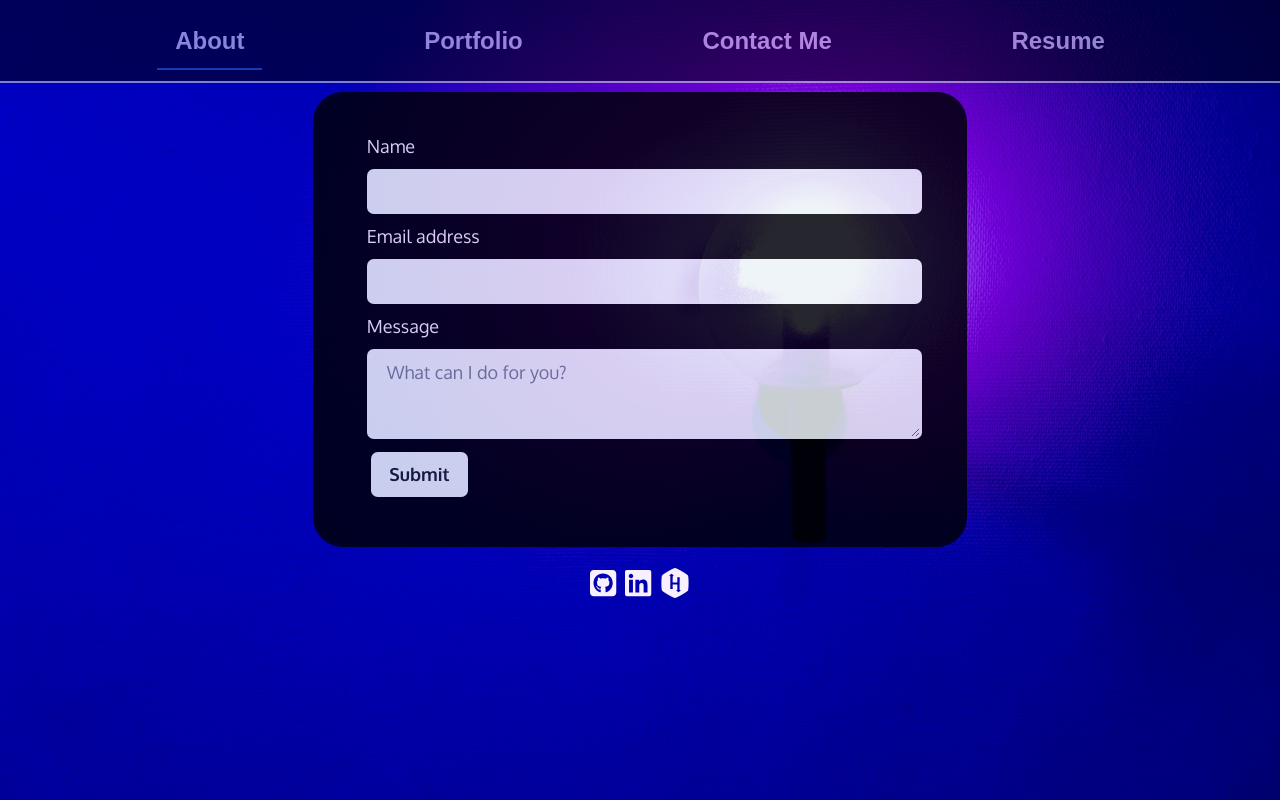
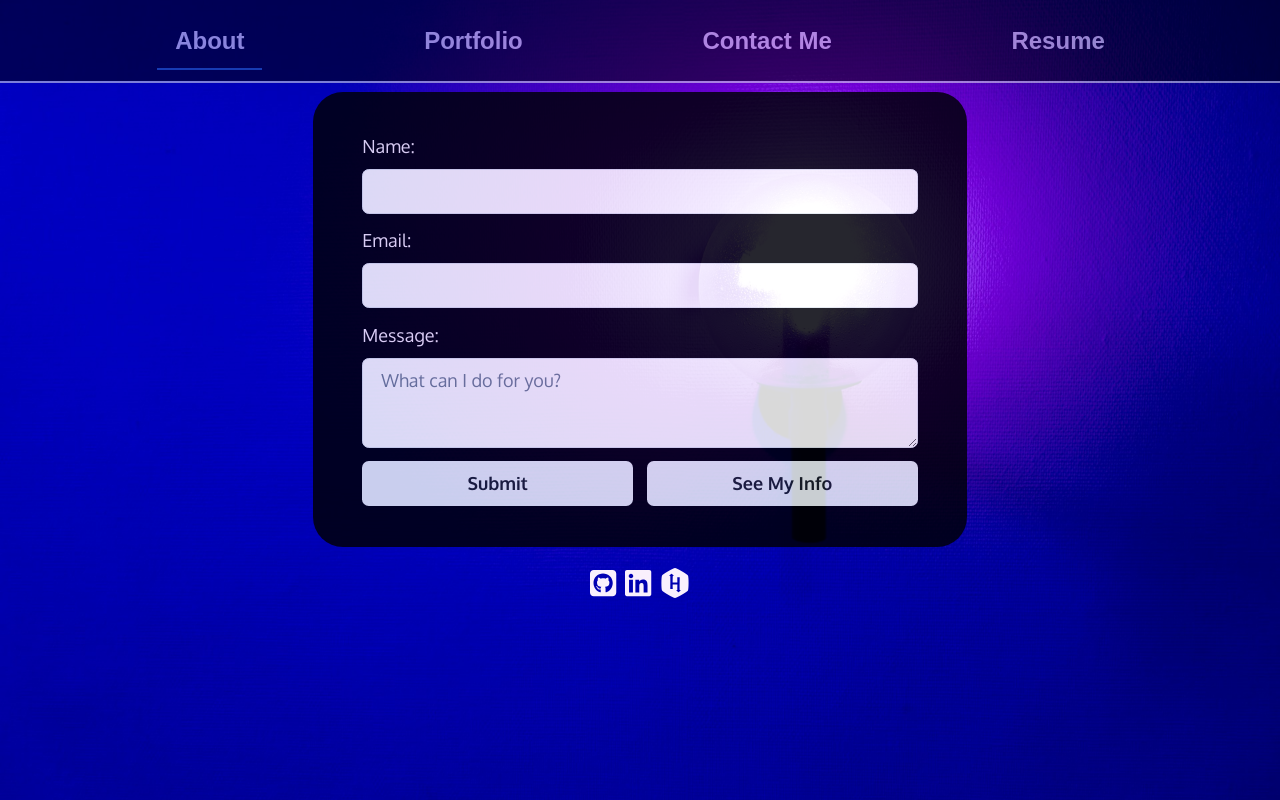
Before and after one commit to lindsay-terry/from-the-vault, a React (Vite) app: page /contact in a window 1280 px wide. Built offline with nearby package versions, Linux system fonts and the light colour scheme; a web font is replaced by a local one.

Commit message:
Modifies contact form structure and implements functionality

```diff
--- a/src/components/ContactBox.jsx
+++ b/src/components/ContactBox.jsx
@@ -0,0 +1,9 @@
+import ContactForm from './UI/ContactForm';
+
+export default function ContactBox() {
+    return (
+
+        <ContactForm/>
+
+    );
+}
--- a/src/components/UI/ContactForm.jsx
+++ b/src/components/UI/ContactForm.jsx
@@ -1,28 +1,75 @@
-import { FormControl, FormLabel, FormHelperText, FormErrorMessage, Input, Textarea, Container, Button } from '@chakra-ui/react';
+import { FormControl, FormLabel, FormErrorMessage, Input, Textarea, Container, Button, Grid } from '@chakra-ui/react';
+import { Form } from 'react-router-dom';
 import { useState } from 'react';
 
 export default function ContactForm() {
-    const [input, setInput] = useState('');
-    const [name, setName] = useState('');
-    const [message, setMessage] = useState('');
+    const initialFormData = {
+        name: '',
+        email: '',
+        message: '',
+      };
+    // useState for form
+    const [formData, setFormData] = useState(initialFormData);
 
-    const handleInputChange = (event) => setInput(event.target.value);
-    const handleNameChange = (event) => setName(event.target.value);
-    const handleMessageChange = (event) => setMessage(event.target.value);
+    // useState for form errors
+    const [errors, setError] = useState({
+        name: '',
+        email: '',
+        message: '',
+    });
+
+    // handle changes in form
+    const handleChange = (event) => {
+        const { name, value } = event.target;
+        setFormData({
+            ...formData,
+            [name]: value,
+        });
+    };
+
+    const handleValidate = () => {
+        const newError = {};
+        if (!formData.name) newError.name = 'Name is required';
+        if (!formData.email) newError.email = 'Email is required';
+        if (!formData.message) newError.message = 'Message is required';
+        setError(newError);
+
+        return Object.keys(newError).length === 0;
+    };
+
+    const handleSubmit = (event) => {
+        event.preventDefault();
+        if (handleValidate()) {
+            console.log('Form submitted:', formData);
+            setFormData(initialFormData);
+        }
+    };
 
     return (
         <Container my={2}>
-            <FormControl>
-                <FormLabel m={1} color='var(--magnolia)'>Name</FormLabel>
-                <Input type='text' value={name} variant='filled' onChange={handleNameChange} m={1} />
+            <Form onSubmit={handleSubmit}>
+                <FormControl isInvalid={!!errors.name} mb={3}>
+                    <FormLabel color='var(--magnolia)'>Name:</FormLabel>
+                    <Input type='text' value={formData.name} name='name' onChange={handleChange} background/>
+                    <FormErrorMessage>{errors.name}</FormErrorMessage>
+                </FormControl>
+                <FormControl isInvalid={!!errors.email} mb={3}>
+                    <FormLabel color='var(--magnolia)'>Email:</FormLabel>
+                    <Input type='email' value={formData.email} name='email' onChange={handleChange} background/>
+                    <FormErrorMessage>{errors.email}</FormErrorMessage>
+                </FormControl>
+                <FormControl isInvalid={!!errors.message} mb={3}>
+                    <FormLabel color='var(--magnolia)' >Message:</FormLabel>
+                    <Textarea placeholder="What can I do for you?" value={formData.message} name='message' onChange={handleChange} background/>
+                    <FormErrorMessage>{errors.message}</FormErrorMessage>
+                </FormControl>
+                <Grid templateColumns='repeat(2, 1fr)' gap={3}>
+                    <Button type='submit'>Submit</Button>
+                    <Button>See My Info</Button>
+                </Grid>
 
-                <FormLabel m={1} color='var(--magnolia)'>Email address</FormLabel>
-                <Input type='email' value={input} variant='filled' onChange={handleInputChange} m={1} />
+            </Form>
 
-                <FormLabel m={1} color='var(--magnolia)'>Message</FormLabel>
-                <Textarea value={message} placeholder='What can I do for you?' size='md' variant='filled' onChange={handleMessageChange} m={1} />
-                <Button m={2}>Submit</Button>
-            </FormControl>
         </Container>
     );
 };
--- a/src/components/UI/Footer.jsx
+++ b/src/components/UI/Footer.jsx
@@ -3,10 +3,8 @@ import ContactIcons from './ContactIcons';
 export default function Footer() {
 
     return (
-        <footer>
-            <container>
+
                 <ContactIcons />
-            </container>
-        </footer>
+
     )
 }
--- a/src/endpoints/Contact.jsx
+++ b/src/endpoints/Contact.jsx
@@ -1,4 +1,4 @@
-import ContactForm from '../components/UI/ContactForm';
+import ContactBox from '../components/ContactBox';
 import { Container } from '@chakra-ui/react';
 
 export default function Contact() {
@@ -13,9 +13,7 @@ export default function Contact() {
 
     return (
         <Container p={7} my={2} style={styles.customBackground}>
-            <ContactForm />
-
-            {/* </ContactForm> */}
+            <ContactBox />
         </Container>
     );
 }
```
